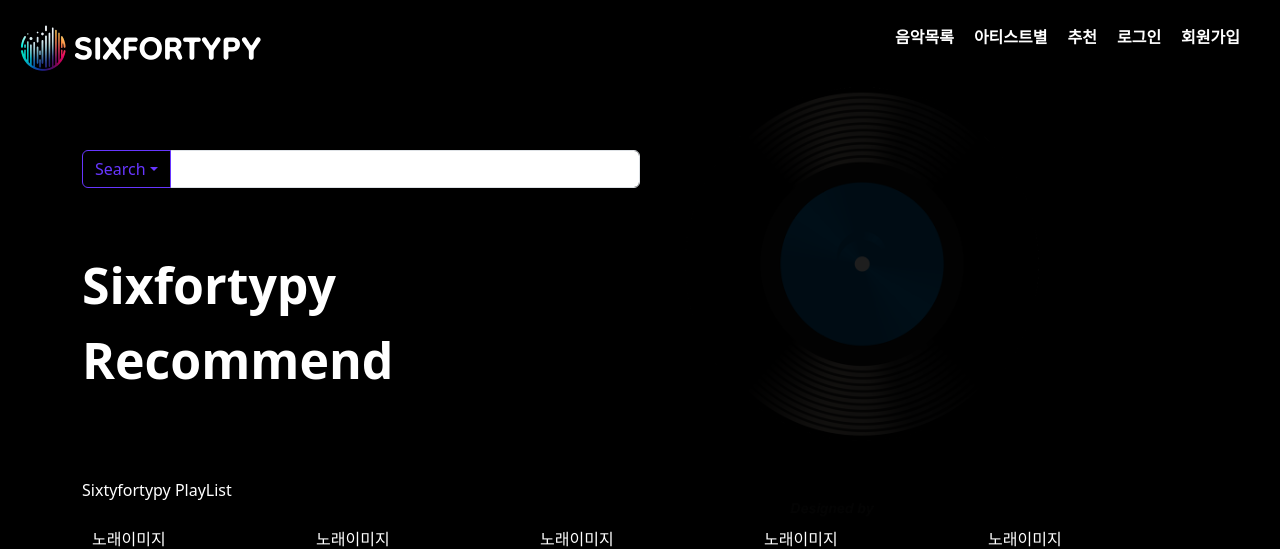
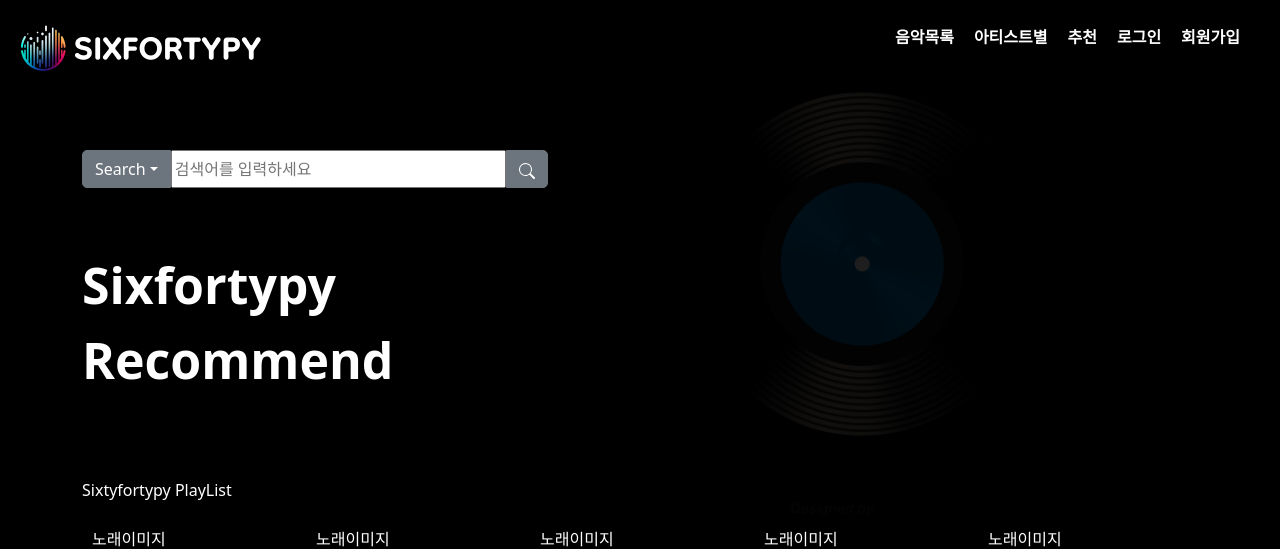
Before and after one commit to UICHEOL-HWANG/Sixfortypy, a Django app: page / in a window 1280 px wide. Shown: the top 549 px of the page. Run offline with Django 4.2, Linux system fonts and the light colour scheme; some libraries are stand-ins or nearby versions; some web fonts are replaced.

Commit message:
검색창 수정

```diff
--- a/backends/frontend/css/main.css
+++ b/backends/frontend/css/main.css
@@ -25,6 +25,19 @@ a {
   text-decoration: none;
   color: #fff;
   /* text-shadow: 0 0 2px #777; */
+}
+
+/* 숨김 .hide */
+.hide{
+  height: 1px;
+  width: 1px;
+  overflow: hidden;
+  clip: rect(1px 1px 1px 1px);
+  clip: rect(1px, 1px, 1px, 1px);
+  margin: -1px;
+  position: absolute;
+  left: 0;
+  right: 0;
 }
 
 
@@ -115,29 +128,50 @@ header .gnb li {
 }
 
 /* 검색창 */
-.top_box .input-group {
+.top_box .search_box{
+  position: relative;
+  z-index: 10;
+}
+.top_box .search_box{
   width: 50%;
-  z-index: 1;
+  /* z-index: 1; */
 }
 
-.top_box .input-group .btn-outline-secondary {
-  --bs-btn-color: #6736ff;
-  --bs-btn-border-color: #6736ff;
+.top_box form{
+  display: flex;
+  justify-content: flex-start;
+  flex-direction: row;
+}
+.top_box .search_box form .btn:nth-child(1){
+  border-radius: 5px 0 0 5px;
+}
+/* .top_box .search_box form .btn:nth-child(3){
+  border-radius: 0 5px 5px 0;
+} */
+
+.top_box form input{
+  width: 60%;
+  min-width: 300px;
+}
+
+.top_box .search_box .btn-outline-secondary {
+  /* --bs-btn-color: #fff;
+  --bs-btn-border-color: #fff;
   --bs-btn-hover-color: #fff;
-  --bs-btn-hover-bg: #6736ff;
-  --bs-btn-hover-border-color: #6736ff;
+  --bs-btn-hover-bg: #1bbae1;
+  --bs-btn-hover-border-color: #1bbae1;
   --bs-btn-focus-shadow-rgb: 108, 117, 125;
   --bs-btn-active-color: #fff;
-  --bs-btn-active-bg: #6736ff;
-  --bs-btn-active-border-color: #6736ff;
+  --bs-btn-active-bg: #1bbae1;
+  --bs-btn-active-border-color: #1bbae1;
   --bs-btn-active-shadow: inset 0 3px 5px rgba(0, 0, 0, 0.125);
-  --bs-btn-disabled-color: #6736ff;
+  --bs-btn-disabled-color: #1bbae1;
   --bs-btn-disabled-bg: transparent;
-  --bs-btn-disabled-border-color: #6736ff;
-  --bs-gradient: none;
+  --bs-btn-disabled-border-color: #1bbae1;
+  --bs-gradient: none; */
 }
 
-.top_box .input-group li{
+.top_box .search_box li{
   float: none;
 }
 
--- a/backends/templates/main/index.html
+++ b/backends/templates/main/index.html
@@ -9,20 +9,54 @@
 <section>
     <div class="container">
         <div class="top_box">
-            <div class="input-group mb-3">
+            <div class="search_box">
+                <form action="">
+                    <!-- 검색종류 -->
+                    <button class="btn btn-secondary dropdown-toggle" type="button" data-bs-toggle="dropdown"
+                    aria-expanded="false">Search</button>
+                    <ul class="dropdown-menu">
+                        <li><a class="dropdown-item" href="#">Artist</a></li>
+                        <li><a class="dropdown-item" href="#">Track</a></li>
+                        <li><a class="dropdown-item" href="#">Genre</a></li>
+                    </ul>
+                    <!-- 검색창 -->
+                    <input type="search" placeholder="검색어를 입력하세요">
+                    <!-- 검색버튼 -->
+                    <button type="submit" class="btn btn-secondary"style="
+                    border-radius: 0 5px 5px 0">
+                        <span class="hide">검색버튼</span>
+                        <svg xmlns="http://www.w3.org/2000/svg" width="16" height="16" fill="currentColor" class="bi bi-search"
+                            viewBox="0 0 16 16">
+                            <path
+                                d="M11.742 10.344a6.5 6.5 0 1 0-1.397 1.398h-.001c.03.04.062.078.098.115l3.85 3.85a1 1 0 0 0 1.415-1.414l-3.85-3.85a1.007 1.007 0 0 0-.115-.1zM12 6.5a5.5 5.5 0 1 1-11 0 5.5 5.5 0 0 1 11 0z">
+                            </path>
+                        </svg>
+                    </button>
+                </form>
+                <!-- <div class="search">
+                    <button type="button">
+                        <span class="hide">카테고리버튼</span>
+                    </button>
+                    <input type="text" placeholder="검색어를 입력해주세요.">
+                    <button>
+                        <span class="hide">검색아이콘</span>
+                    </button>
+                </div> -->
+            </div>
+            <!-- <div class="input-group mb-3">
                 <button class="btn btn-outline-secondary dropdown-toggle" type="button" data-bs-toggle="dropdown"
                     aria-expanded="false">Search</button>
                 <ul class="dropdown-menu">
                     <li><a class="dropdown-item" href="#">Artist</a></li>
                     <li><a class="dropdown-item" href="#">Track</a></li>
                     <li><a class="dropdown-item" href="#">Genre</a></li>
-                    <!-- <li>
+                    <li>
                         <hr class="dropdown-divider">
                     </li>
-                    <li><a class="dropdown-item" href="#">Separated link</a></li> -->
+                    <li><a class="dropdown-item" href="#">Separated link</a></li>
                 </ul>
                 <input type="text" class="form-control" aria-label="Text input with dropdown button">
-            </div>
+            </div> -->
             <h2>Sixfortypy <br>
                 Recommend
             </h2>
```
Also changed, not shown: backends/requirements.txt (line endings or trailing spaces).
